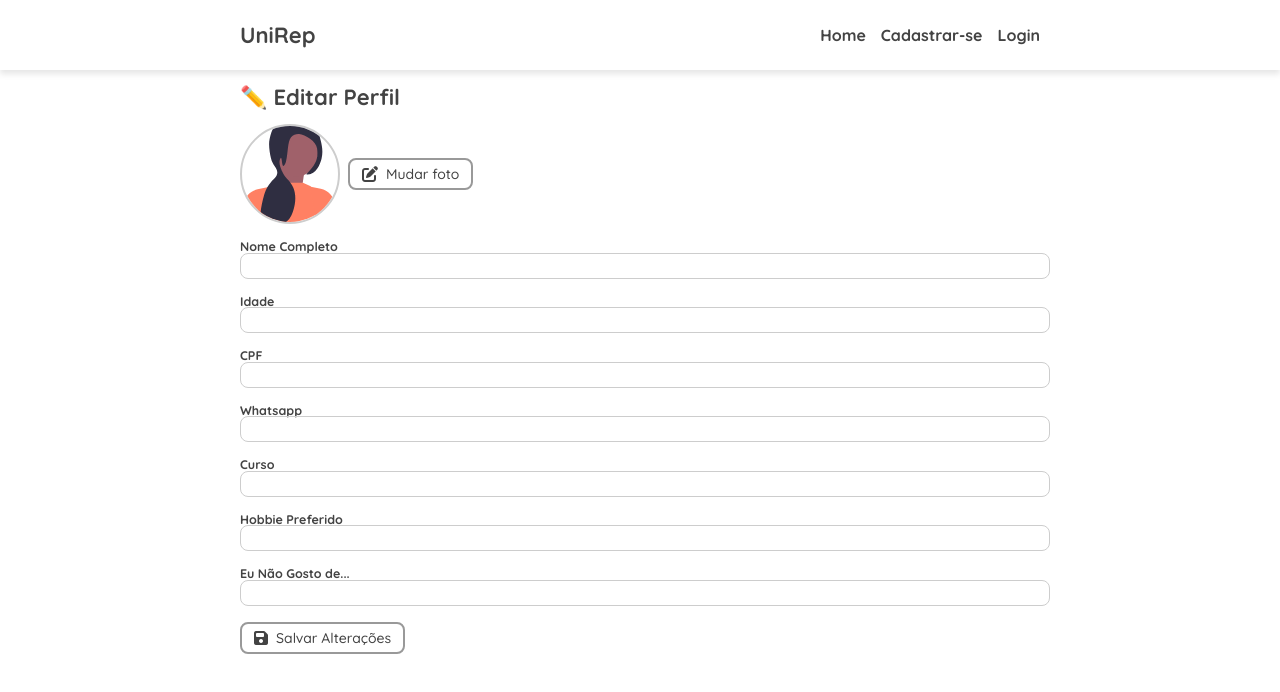
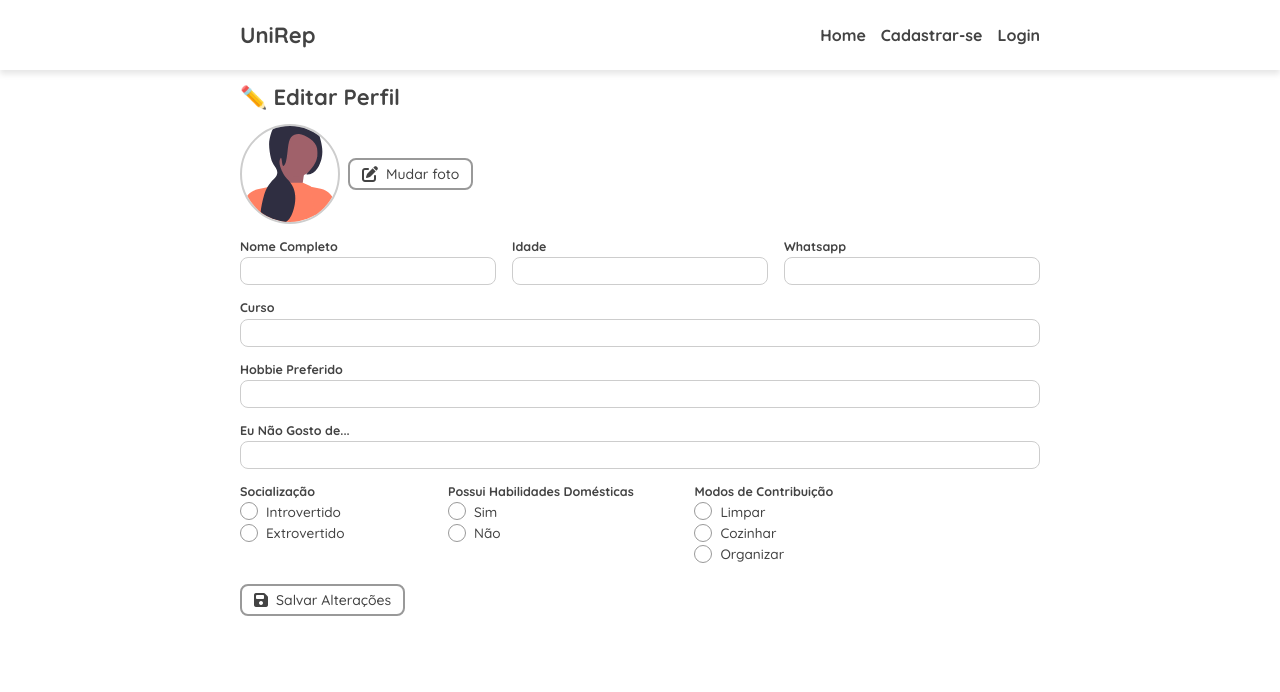
Before and after one commit to luacarol/unirep, a React (Create React App) app in the folder unirep_frontend/: page /edit-profile in a window 1280 px wide. Shown: the top 692 px of the page. Built offline with nearby package versions, Linux system fonts and the light colour scheme.

Commit message:
refact: refactoring contribution mode

```diff
--- a/unirep_frontend/src/pages/EditProfile/EditProfile.css
+++ b/unirep_frontend/src/pages/EditProfile/EditProfile.css
@@ -1,5 +1,18 @@
 .edit-profile {
     padding: 1rem 15rem;
+}
+
+.edit-profile form {
+    width: 100%;
+    display: flex;
+    flex-direction: column;
+    align-items: flex-start;
+    align-items: flex-start;
+    justify-content: space-between;
+}
+
+.edit-profile form div {
+    width: 100%;
 }
 
 .edit-profile .title {
@@ -13,20 +26,35 @@
     margin-bottom: 1rem;
 }
 
-.edit-profile .label-input input {
+.edit-profile .display-row {
     width: 100%;
-    height: 1.5rem;
+    display: grid;
+    grid-template-columns: repeat(3, 1fr);
+    column-gap: 1rem;
+}
+
+.edit-profile .label-input input[type="text"], input[type="number"] {
+    width: 100%;
+    height: 1.75rem;
     border-radius: 0.5rem;
     border: 1.5px solid var(--gray-light);
     font-size: 0.85rem;
     color: var(--black-dark);
     padding-left: 0.5rem;
+    box-sizing: border-box;
 }
 
 .edit-profile .label-input input:focus {
-    border-color: var(--orange); /* Muda a cor da borda */
-    box-shadow: 0 0 5px var(--light-gray); /* Adiciona um efeito de destaque */
-    outline: none; /* Remove a borda de foco padrão do navegador */
+    border-color: var(--orange);
+    /* Muda a cor da borda */
+    box-shadow: 0 0 5px var(--light-gray);
+    /* Adiciona um efeito de destaque */
+    outline: none;
+    /* Remove a borda de foco padrão do navegador */
+}
+
+.edit-profile .label-input label {
+    margin-bottom: 0.3rem;
 }
 
 .edit-profile .profile-picture {
@@ -62,7 +90,8 @@
     border: 2px solid var(--orange);
 }
 
-.edit-profile .upload-btn:hover i, .edit-profile .upload-btn:hover label {
+.edit-profile .upload-btn:hover i,
+.edit-profile .upload-btn:hover label {
     color: var(--orange);
     cursor: pointer;
 }
@@ -74,3 +103,51 @@
 .edit-profile input[type="file"] {
     display: none;
 }
+
+/* Estilização de Opções */
+
+.edit-profile .flex-three-columns {
+    display: grid;
+    grid-template-columns: 0.25fr repeat(2, 0.3fr);
+    gap: 1rem;
+    align-items: flex-start;
+}
+
+.edit-profile .options label {
+    font-size: 0.85rem;
+    font-weight: 500;
+    display: flex;
+    flex-direction: row;
+    align-items: center;
+    cursor: pointer;
+}
+
+.edit-profile .options label:not(:last-child) {
+    margin-bottom: 0.2rem;
+}
+
+.edit-profile input[type="radio"] {
+    width: 1rem;
+    height: 1rem;
+    border: 1px solid var(--gray);
+    border-radius: 50%;
+    margin-right: 0.5rem;
+}
+
+.edit-profile input[type="radio"]:checked {
+    background-color: var(--orange);
+    border: 1px solid var(--orange);
+}
+
+.edit-profile input[type="checkbox"] {
+    width: 1rem;
+    height: 1rem;
+    border: 1px solid var(--gray);
+    border-radius: 50%;
+    margin-right: 0.5rem;
+}
+
+.edit-profile input[type="checkbox"]:checked {
+    background-color: var(--orange);
+    border: 1px solid var(--orange);
+}
--- a/unirep_frontend/src/pages/EditProfile/EditProfile.js
+++ b/unirep_frontend/src/pages/EditProfile/EditProfile.js
@@ -20,6 +20,7 @@ const EditProfile = () => {
     course: user ? user.university_course : "",
     hobby: user ? user.hobby : "",
     dislikes: user ? user.dislikes : "",
+    contribution: user?.contribution || [], // Agora armazenamos um array
   });
 
   // Estado para armazenar a imagem de perfil
@@ -27,7 +28,21 @@ const EditProfile = () => {
 
   // Função para lidar com mudanças nos inputs
   const handleChange = (e) => {
-    setFormData({ ...formData, [e.target.name]: e.target.value });
+    const { name, value, type, checked } = e.target;
+
+    if (type === "checkbox") {
+      setFormData((prevData) => ({
+        ...prevData,
+        [name]: checked
+          ? [...prevData[name], value] // Adiciona a nova opção ao array
+          : prevData[name].filter((item) => item !== value), // Remove se desmarcado
+      }));
+    } else {
+      setFormData({
+        ...formData,
+        [name]: value,
+      });
+    }
   };
 
   // Função para lidar com a mudança de imagem
@@ -77,6 +92,7 @@ const EditProfile = () => {
         </div>
 
         {/* Inputs do formulário */}
+        <div className="display-row">
           <div className="label-input">
             <label className="legend" htmlFor="fullName">Nome Completo</label>
             <input type="text" id="fullName" name="fullName" value={formData.fullName} onChange={handleChange} required />
@@ -88,13 +104,9 @@ const EditProfile = () => {
           </div>
 
           <div className="label-input">
-          <label className="legend" htmlFor="cpf">CPF</label>
-          <input type="text" id="cpf" name="cpf" value={formData.cpf} onChange={handleChange} required />
-        </div>
-
-        <div className="label-input">
             <label className="legend" htmlFor="whatsapp">Whatsapp</label>
             <input type="text" id="whatsapp" name="whatsapp" value={formData.whatsapp} onChange={handleChange} required />
+          </div>
         </div>
 
         <div className="label-input">
@@ -112,6 +124,96 @@ const EditProfile = () => {
           <input type="text" id="dislikes" name="dislikes" value={formData.dislikes} onChange={handleChange} required />
         </div>
 
+        <div className="flex-three-columns">
+          <div className="label-input">
+            <label className="legend">Socialização</label>
+            <div className="options">
+              <label>
+                <input
+                  type="radio"
+                  name="socialization"
+                  value="Introvertido"
+                  checked={formData.socialization === "Introvertido"}
+                  onChange={handleChange}
+                />
+                Introvertido
+              </label>
+              <label>
+                <input
+                  type="radio"
+                  name="socialization"
+                  value="Extrovertido"
+                  checked={formData.socialization === "Extrovertido"}
+                  onChange={handleChange}
+                />
+                Extrovertido
+              </label>
+            </div>
+          </div>
+
+          <div className="label-input">
+            <label className="legend" htmlFor="domestic">Possui Habilidades Domésticas</label>
+            <div className="options">
+              <label>
+                <input
+                  type="radio"
+                  name="domestic"
+                  value="Sim"
+                  checked={formData.domestic === "Sim"}
+                  onChange={handleChange}
+                />
+                Sim
+              </label>
+              <label>
+                <input
+                  type="radio"
+                  name="domestic"
+                  value="Não"
+                  checked={formData.domestic === "Não"}
+                  onChange={handleChange}
+                />
+                Não
+              </label>
+            </div>
+          </div>
+
+          <div className="label-input">
+            <label className="legend" htmlFor="contribution">Modos de Contribuição</label>
+            <div className="options">
+              <label>
+                <input
+                  type="checkbox"
+                  name="contribution"
+                  value="Limpar"
+                  checked={formData.contribution.includes("Limpar")}
+                  onChange={handleChange}
+                />
+                Limpar
+              </label>
+              <label>
+                <input
+                  type="checkbox"
+                  name="contribution"
+                  value="Cozinhar"
+                  checked={formData.contribution.includes("Cozinhar")}
+                  onChange={handleChange}
+                />
+                Cozinhar
+              </label>
+              <label>
+                <input
+                  type="checkbox"
+                  name="contribution"
+                  value="Organizar"
+                  checked={formData.contribution.includes("Organizar")}
+                  onChange={handleChange}
+                />
+                Organizar
+              </label>
+            </div>
+          </div>
+        </div>
+
         <ButtonIcon text="Salvar Alterações" iconClass="fa-solid fa-floppy-disk" />
       </form>
     </div>
```
Lines whose indentation alone changed are shown as unchanged.
